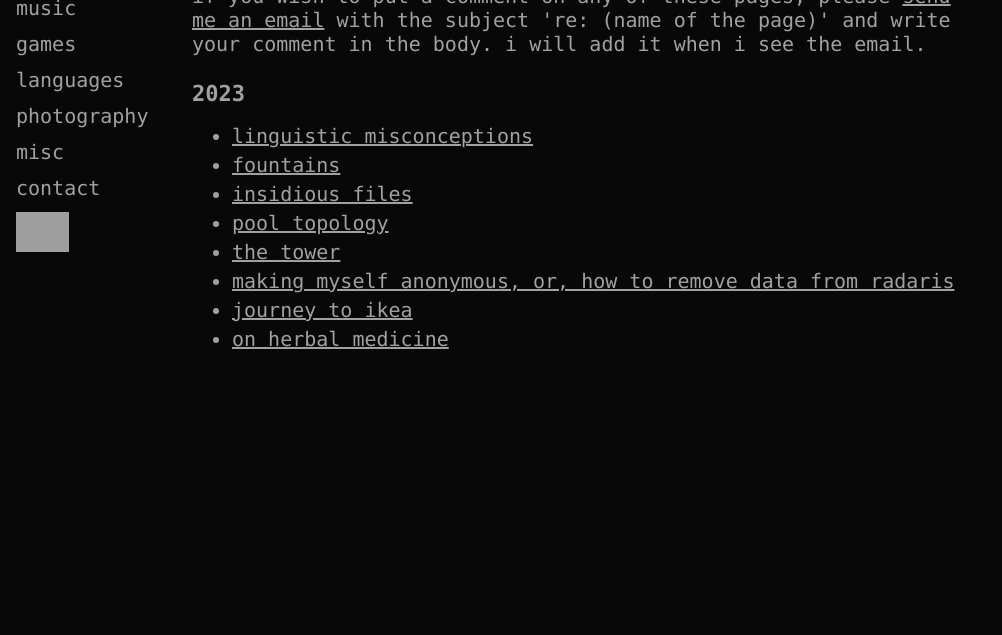
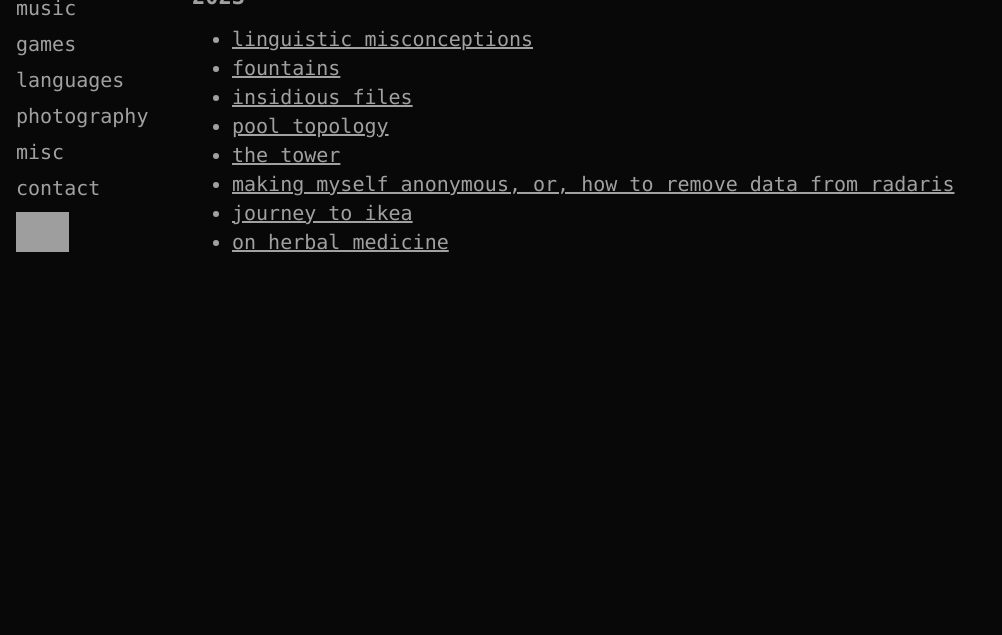
Before and after one commit to tosatur/tosatur-site, a plain HTML site: page tosatur/notes/index.html in a window 1280 px wide. Shown: the part 165-800 px from the top of the page, without its empty margins (0-1002 px from the left). Drawn offline with Linux system fonts and the light colour scheme; grey boxes are pictures that could not be loaded.

Commit message:
remove line

```diff
--- a/tosatur/notes/index.html
+++ b/tosatur/notes/index.html
@@ -40,8 +40,6 @@
 
             <p>here is a collection of articles/notes/blog posts i've written. an rss feed is available <a href="notes/rss.xml">here.</a></p>
 
-            <p>if you wish to put a comment on any of these pages, please <a href="contact/index.html">send me an email</a> with the subject 're: (name of the page)' and write your comment in the body. i will add it when i see the email.</p>
-
             <h2>2023</h2>
 
             <ul class="h-feed">
```
